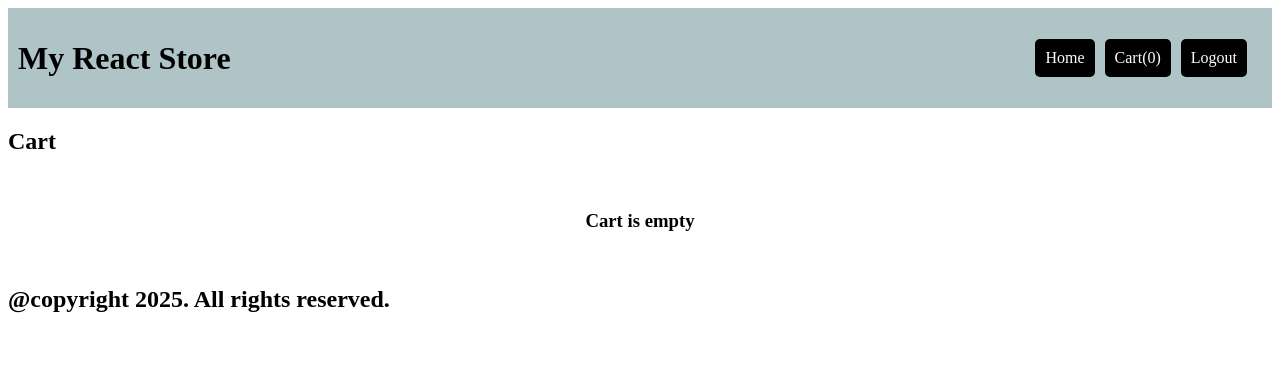
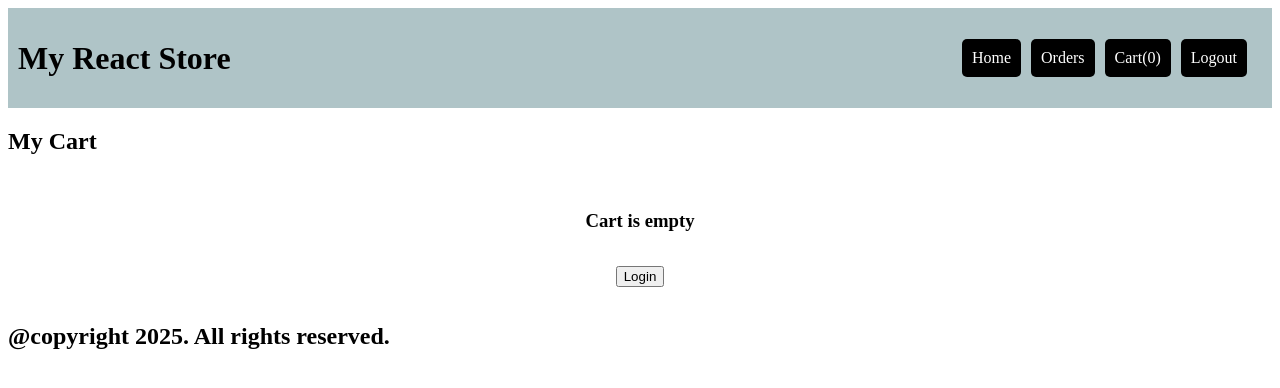
Before and after one commit to gaddisai/react-mystore-a, a React (Create React App) app: page /cart in a window 1280 px wide. Shown: the top 388 px of the page. Built offline with nearby package versions, Linux system fonts and the light colour scheme.

Commit message:
changes done

```diff
--- a/src/App.js
+++ b/src/App.js
@@ -2,6 +2,7 @@ import './App.css';
 import { Login } from './components/Login';
 import { Products } from './components/Products';
 import {Header} from './components/Header';
+import { Orders } from './components/Orders';
 import { Footer } from './components/Footer';
 import { Register } from './components/Register';
 import { BrowserRouter,Route,Routes } from 'react-router-dom';
@@ -21,11 +22,12 @@ function App() {
   const [users, setUsers] = useState([]);
   const [user, setUser] = useState({});
   const [cart,setCart] = useState([]);
+  const [orders,setOrders] = useState({});
 
   return (
     <div>
       <BrowserRouter>
-      <appContext.Provider value={{ users, setUsers, user, setUser, products , cart , setCart }}>
+      <appContext.Provider value={{ users, setUsers, user, setUser, products , cart , setCart, orders, setOrders}}>
         <Header/>
         <Routes>
           <Route index element={<Products/>}/>
@@ -33,6 +35,7 @@ function App() {
           <Route path="/register" element={<Register />} />
           <Route path="/login" element={<Login />}/>
           <Route path="/cart" element={<Cart/>}/>
+          <Route path="/orders" element={<Orders/>}/>
         </Routes>
         <Footer/>
       </appContext.Provider>
--- a/src/components/Cart.css
+++ b/src/components/Cart.css
@@ -5,3 +5,12 @@
     padding: 1rem;
     align-items: center;
 }
+.PlaceOrder{
+    background-color: #e9ecef;
+    padding: 10px;
+    color: black;
+    text-decoration: none;
+    border: none;
+    border-radius: 5px;
+    cursor: pointer;
+}
--- a/src/components/Cart.jsx
+++ b/src/components/Cart.jsx
@@ -1,9 +1,11 @@
 import React from 'react'
+import { useNavigate } from 'react-router-dom'
 import { useContext } from 'react'
 import { appContext } from '../App'
 import './Cart.css'
 function Cart() {
-  const { cart, products,setCart } = useContext(appContext);
+  const { cart, user,products,setCart,setOrders } = useContext(appContext);
+  const navigate=useNavigate();
   const increment = (key) => {
     setCart({...cart,[key]:cart[key]+1});
   }
@@ -19,10 +21,20 @@ function Cart() {
     delete cart[key];
     setCart({...cart});
   }
+  const totalPrice = Object.keys(cart).reduce((total,key)=>{
+    const product = products.find((product) => product.id === parseInt(key));
+    return total + (cart[key] * product.price);
+  },0);
+  const handlePlaceOrder = () => {
+    setOrders(cart)
+    setCart({});
+    navigate('/orders');
+  }
+
   return (
     <>
     <div>
-      <h2>Cart</h2>
+      <h2>My Cart</h2>
       <div className='cartContent' >
         {
           Object.keys(cart).length === 0 ? (
@@ -43,6 +55,12 @@ function Cart() {
             })
           )
         }
+        {Object.keys(cart).length > 0 && (
+          <h3>Total Price: {totalPrice}</h3>
+        )}
+        {user.email ? (<button className="PlaceOrder" onClick={handlePlaceOrder}>Place Order</button>):
+        (<button onClick={()=>navigate("/login")}>Login</button>)}
+
       </div>
     </div>
     </>
--- a/src/components/Header.jsx
+++ b/src/components/Header.jsx
@@ -10,10 +10,10 @@ function Header() {
       <div >
         <ul className="App_Header_Right">
           <li className='headerBox'><Link className='headerColor' to="products">Home</Link></li>
+          <li className='headerBox'><Link className='headerColor' to="orders">Orders</Link></li>
           <li className='headerBox'><Link className='headerColor' to="cart">Cart({Object.keys(cart).length})</Link></li>
-          {user.name===""?
-          <li className='headerBox'><Link className='headerColor' to="login">Login</Link></li>:
-          <li className='headerBox'><Link className='headerColor' to="login" onClick={()=>setUser({name:"",email:"",password:""})}>Logout</Link></li>
+          {user.email ? ( <li className='headerBox'><Link className='headerColor' to="login">Login</Link></li>):
+          (<li className='headerBox'><Link className='headerColor' to="login" onClick={()=>setUser({name:"",email:"",password:""})}>Logout</Link></li>)
           }
         </ul>
       </div>
--- /dev/null
+++ b/src/components/Orders.jsx
@@ -0,0 +1,31 @@
+import React from 'react'
+import './Orders.css'
+import { useContext } from 'react'
+import { appContext } from '../App'
+function Orders() {
+    const {orders,products} = useContext(appContext);
+        return (
+            <>
+                <h2>My Orders</h2>
+                {Object.keys(orders).length === 0 ? (
+                    <h3>No Orders</h3>
+                ) : (
+                    Object.keys(orders).map((key) => {
+                        const product = products.find((product) => product.id === parseInt(key));
+                        return (
+                            <div key={key}>
+                                <ul>
+                                    <li>ID: {product.id}
+                                    <br/>NAME: {product.name}
+                                    <br/>PRICE: {product.price}
+                                    <br/>DATE: {Date()}
+                                    <br/>QUANTITY_PRICE: {orders[key] * product.price}</li>
+                                </ul>
+                            </div>
+                        );
+                    })
+                )}
+            </>
+        );
+}
+export { Orders }
--- a/src/components/Products.jsx
+++ b/src/components/Products.jsx
@@ -11,7 +11,7 @@ function Products() {
             <h2>Welcome {user.name}</h2>
             <div className="App_Products_Row">
                 {
-                    products.map((value, index) => (
+                    products.map((value) => (
                         <div key={value.id} className="App_Products_Box">
                             <h3>{value.name}</h3>
                             <br />
```
Also changed, not shown: src/components/Orders.css (added).
